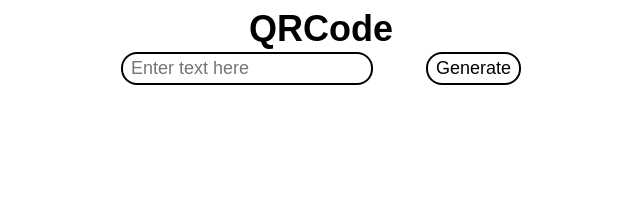
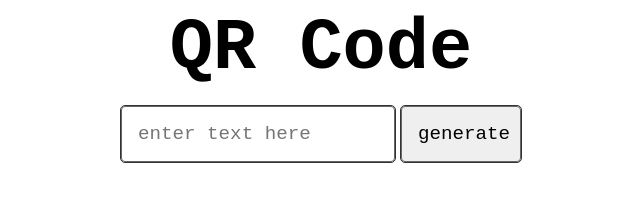
Before and after one commit to tarsislimadev/qrcode, a website: page index.html in a window 1280 px wide. Shown: the whole page, without its empty margins (319-959 px from the left). Drawn offline with Linux system fonts and the light colour scheme.

Commit message:
Fix HTML structure and update styles for consistency

```diff
--- a/index.html
+++ b/index.html
@@ -4,18 +4,18 @@
 <head>
   <meta charset="UTF-8">
   <meta name="viewport" content="width=device-width, initial-scale=1.0">
-  <title>QRCode</title>
+  <title>qrcode</title>
   <link rel="stylesheet" href="./styles.css" />
 </head>
 
 <body>
-  <h1>QRCode</h1>
   <div id="app">
-    <div id="form">
-      <input id="input" type="text" placeholder="Enter text here" />
-      <button id="button">Generate</button>
+    <h1>QR Code</h1>
+    <div id="group">
+      <input id="input" type="text" placeholder="enter text here" />
+      <button id="button">generate</button>
     </div>
-    <img id="img" src="#" alt="QRCode" style="display: none;" />
+    <img id="img" src="#" alt="qrcode" style="display: none;" />
   </div>
   <script type="module" src="./index.js"></script>
 </body>
--- a/styles.css
+++ b/styles.css
@@ -1,37 +1,53 @@
-body,
-input,
-button,
-a {
-  font-family: sans-serif;
-  font-size: 18px;
+body {
+  font-size: 36px;
 }
 
-img {
-  margin: 0 auto;
-  width: 320px;
-}
-
+div,
+h1,
 input,
 button {
-  background-color: #ffffff;
-  border: calc(1rem / 8) solid #000000;
-  border-radius: 1rem;
-  color: #000000;
-  padding: calc(1rem / 4) calc(1rem / 2);
-}
-
-h1 {
-  text-align: center;
-  margin: calc(1rem / 8) 0;
+  margin: 0;
+  font-family: monospace;
+  border: none;
+  outline: none;
 }
 
 #app {
-  margin: 0 auto;
   width: 400px;
+  margin: 0px auto;
 }
 
-#form {
+#app h1 {
+  margin-bottom: 1rem;
+  text-align: center;
+}
+
+#app input,
+#app button {
+  font-size: 1.2rem;
+  padding: 1rem;
+  border: 1px solid #666666;
+  outline: 1px solid #333333;
+  border-radius: calc(1rem / 4);
+}
+
+#group {
   display: flex;
   justify-content: space-between;
+}
+
+#input {
   margin-bottom: 1rem;
+  width: 60%;
 }
+
+#button {
+  margin-bottom: 1rem;
+  width: 30%;
+}
+
+#img {
+  display: block;
+  margin: 0 auto;
+  width: 100%;
+}
```
